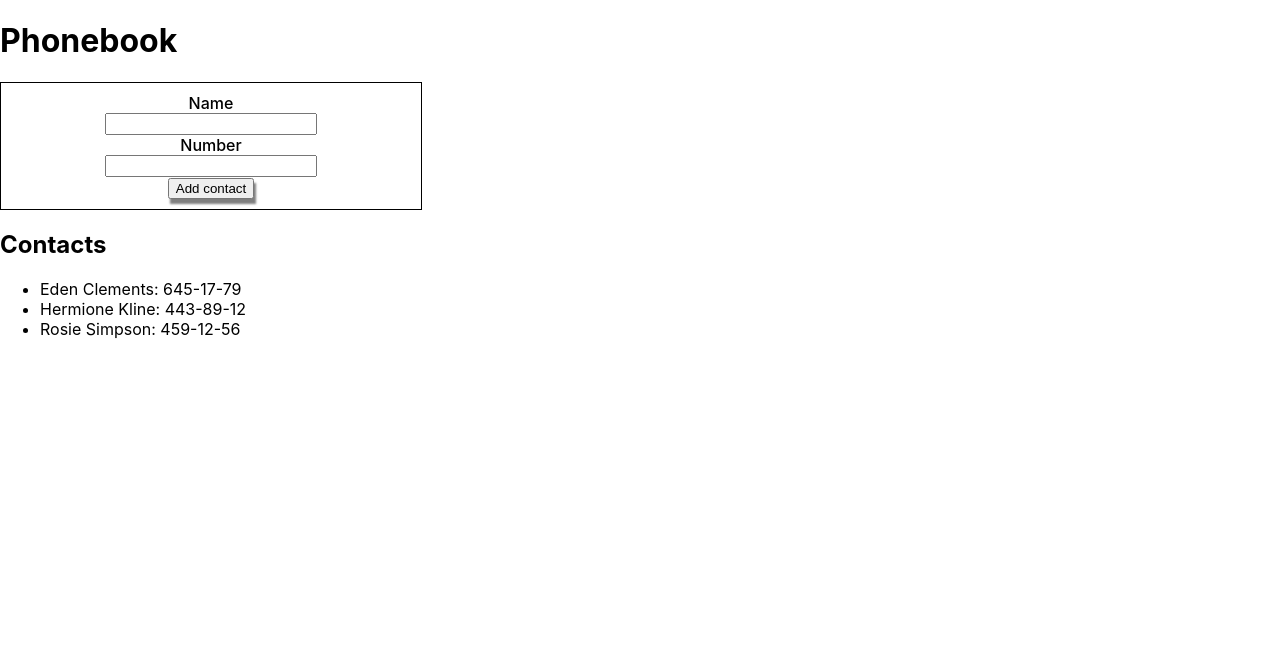
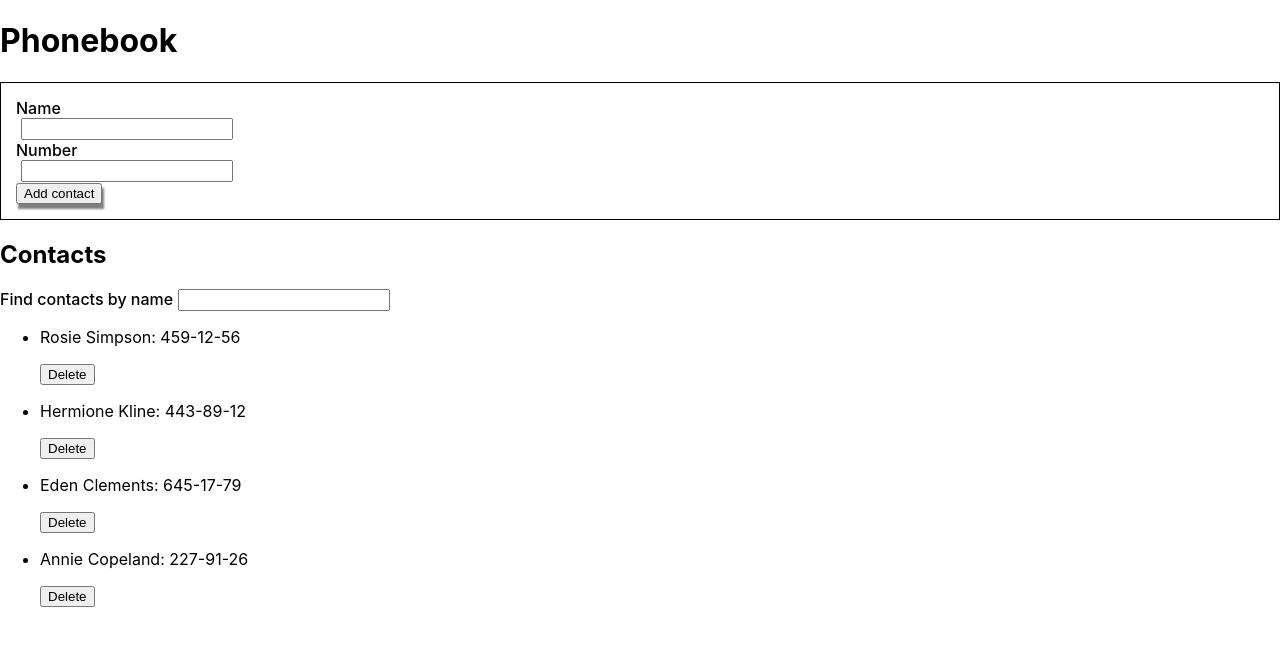
Before and after one commit to Dinara83/goit-react-hw-02-phonebook, a React (Create React App) app: page / in a window 1280 px wide. Shown: the top 646 px of the page. Built offline with nearby package versions, Linux system fonts and the light colour scheme.

Commit message:
filter, contacts

```diff
--- a/src/Module/App.jsx
+++ b/src/Module/App.jsx
@@ -1,45 +1,68 @@
 import React, { Component } from 'react';
 import ContactForm from './Phonebook/ContactForm';
+import Filter from './Contacts/Filter';
+import ContactList from './Contacts/ContactList';
+import initialContacts from '../contacts.json';
 import './App.module.css';
+import { nanoid } from 'nanoid';
 
 class App extends Component {
   state = {
-    contacts: [
-      { id: 'id-1', name: 'Rosie Simpson', number: '459-12-56' },
-      { id: 'id-2', name: 'Hermione Kline', number: '443-89-12' },
-      { id: 'id-3', name: 'Eden Clements', number: '645-17-79' },
-      { id: 'id-4', name: 'Annie Copeland', number: '227-91-26' },
-    ],
+    contacts: initialContacts,
     filter: '',
   };
 
-  formSubmitHandler = data => {
-    console.log(data);
+  addFormSubmitContact = ({ name, number}) => {
+  const { contacts } = this.state;
+    const newContact = {
+      id: nanoid(),
+      name,
+      number,
+    }
+    if (contacts.find(contact => contact.name === newContact.name)) {
+      alert(`${newContact.name} is already in contacts.`)
+      return;
+    }
+
+    this.setState(({ contacts }) => ({
+      contacts: [newContact, ...contacts],
+    }));
+  };
+
+  getfilterContacts = () => {
+    const { filter, contacts } = this.state;
+    const normalizedContact = filter.toLowerCase();
+    return contacts.filter(contact =>
+      contact.name.toLowerCase().includes(normalizedContact)
+    );
+  };
+
+  deleteContact = contactId => {
+    this.setState(prevState => ({
+      contacts: prevState.contacts.filter(contact => contact.id !== contactId),
+    }));
+  };
+
+  changeFilter = evt => {
+    this.setState({ filter: evt.currentTarget.value });
   };
 
   render() {
+    const { filter } = this.state;
     return (
       <div>
         <h1>Phonebook</h1>
-        <ContactForm onSubmit={this.formSubmitHandler} />
+        <ContactForm onSubmit={this.addFormSubmitContact} />
+
         <h2>Contacts</h2>
-        <ul>
-          <li>Eden Clements: 645-17-79</li>
-          <li>Hermione Kline: 443-89-12</li>
-          <li>Rosie Simpson: 459-12-56</li>
-        </ul>
+        <Filter value={filter} onChange={this.changeFilter} />
+        <ContactList
+          contacts={this.getfilterContacts()}
+          onDeleteContact={this.deleteContact}
+        />
       </div>
     );
   }
 }
 
 export default App;
-
-// <div>
-//  <h1>Phonebook</h1>
-//  <ContactForm ... />
-
-//  <h2>Contacts</h2>
-//  <Filter ... />
-//  <ContactList ... />
-// </div>
--- a/src/Module/App.module.css
+++ b/src/Module/App.module.css
@@ -1,8 +1,7 @@
 .wrapper {
-	width: 400px;
-	padding: 10px;
-	border: 1px solid black;
-	text-align: center;
+	/* width: 400px; */
+	padding: 15px;
+	border: 1px solid;
 }
 
 label {
@@ -27,4 +26,4 @@ input {
 	align-items: center;
 	flex-direction: column;
 	padding: 10px 0;
-	width: 100%; */
+	width: 100%; */ ;
--- a/src/Module/Contacts/ContactList.jsx
+++ b/src/Module/Contacts/ContactList.jsx
@@ -0,0 +1,31 @@
+import React from 'react';
+import css from '../App.module.css';
+import PropTypes from 'prop-types';
+
+const ContactList = ({ contacts, onDeleteContact }) => {
+  return (
+    <ul className={css.contactsList}>
+      {contacts.map(({ id, name, number }) =>
+	<li key={id} className={css.contactsItem}>
+	  <p className={css.contactsText}>
+		{name}: {number}
+	  </p>
+	  <button onClick={() => onDeleteContact(id)}>Delete</button>
+	</li>
+  )}
+    </ul>
+  );
+};
+
+ContactList.propTypes = {
+  contacts: PropTypes.arrayOf(
+    PropTypes.shape({
+      id: PropTypes.string.isRequired,
+      name: PropTypes.string.isRequired,
+      number: PropTypes.string.isRequired,
+    })
+  ).isRequired,
+  onDeleteContact: PropTypes.func.isRequired,
+};
+
+export default ContactList;
--- a/src/Module/Contacts/Filter.jsx
+++ b/src/Module/Contacts/Filter.jsx
@@ -0,0 +1,18 @@
+import React from 'react';
+import PropTypes from 'prop-types';
+
+const Filter = ({ value, onChange }) => {
+  return (
+    <label>
+      Find contacts by name
+      <input type="text" name="filter" value={value} onChange={onChange} />
+    </label>
+  );
+};
+
+export default Filter;
+
+Filter.propTypes = {
+  value: PropTypes.string.isRequired,
+  onChange: PropTypes.func.isRequired,
+};
--- a/src/Module/Phonebook/ContactForm.jsx
+++ b/src/Module/Phonebook/ContactForm.jsx
@@ -1,42 +1,46 @@
 import React, { Component } from 'react';
+import PropTypes from 'prop-types';
 import { nanoid } from 'nanoid';
 import css from '../App.module.css';
 
+const INITIAL_STATE = {
+  name: '',
+  number: '',
+};
 class ContactForm extends Component {
+  static propTypes = {
+    onSubmit: PropTypes.func.isRequired,
+  };
+
+  state = { INITIAL_STATE };
+
   nameInputId = nanoid();
   numberInputId = nanoid();
 
-  state = {
-    name: '',
-    number: '',
-  };
-
   handleChange = evt => {
     const { name, value } = evt.currentTarget;
-
     this.setState({ [name]: value });
   };
 
   handleSubmit = evt => {
     evt.preventDefault();
-    //   const { login, email, password } = this.state;
-    //   console.log(`Login: ${login}, Email: ${email}, Password: ${password}`);
-    //   this.props.onSubmit({ ...this.state });
+    this.props.onSubmit(this.state);
     this.reset();
-    this.props.onSubmit(this.state);
   };
 
   reset = () => {
-    this.setState({ name: '', number: '' });
+    this.setState({ ...INITIAL_STATE });
   };
 
   render() {
+    const { name, number } = this.state;
     return (
       <form className={css.wrapper} onSubmit={this.handleSubmit}>
         <label htmlFor={this.nameInputId}>Name</label>
         <div>
           <input
             id={this.nameInputId}
+            value={name}
             type="text"
             name="name"
             onChange={this.handleChange}
@@ -48,6 +52,7 @@ class ContactForm extends Component {
           <label htmlFor={this.numberInputId}>Number</label>
           <input
             id={this.numberInputId}
+            value={number}
             type="tel"
             name="number"
             onChange={this.handleChange}
--- /dev/null
+++ b/src/contacts.json
@@ -0,0 +1,6 @@
+[
+  { "id": "id-1", "name": "Rosie Simpson", "number": "459-12-56" },
+  { "id": "id-2", "name": "Hermione Kline", "number": "443-89-12" },
+  { "id": "id-3", "name": "Eden Clements", "number": "645-17-79" },
+  { "id": "id-4", "name": "Annie Copeland", "number": "227-91-26" }
+]
```
